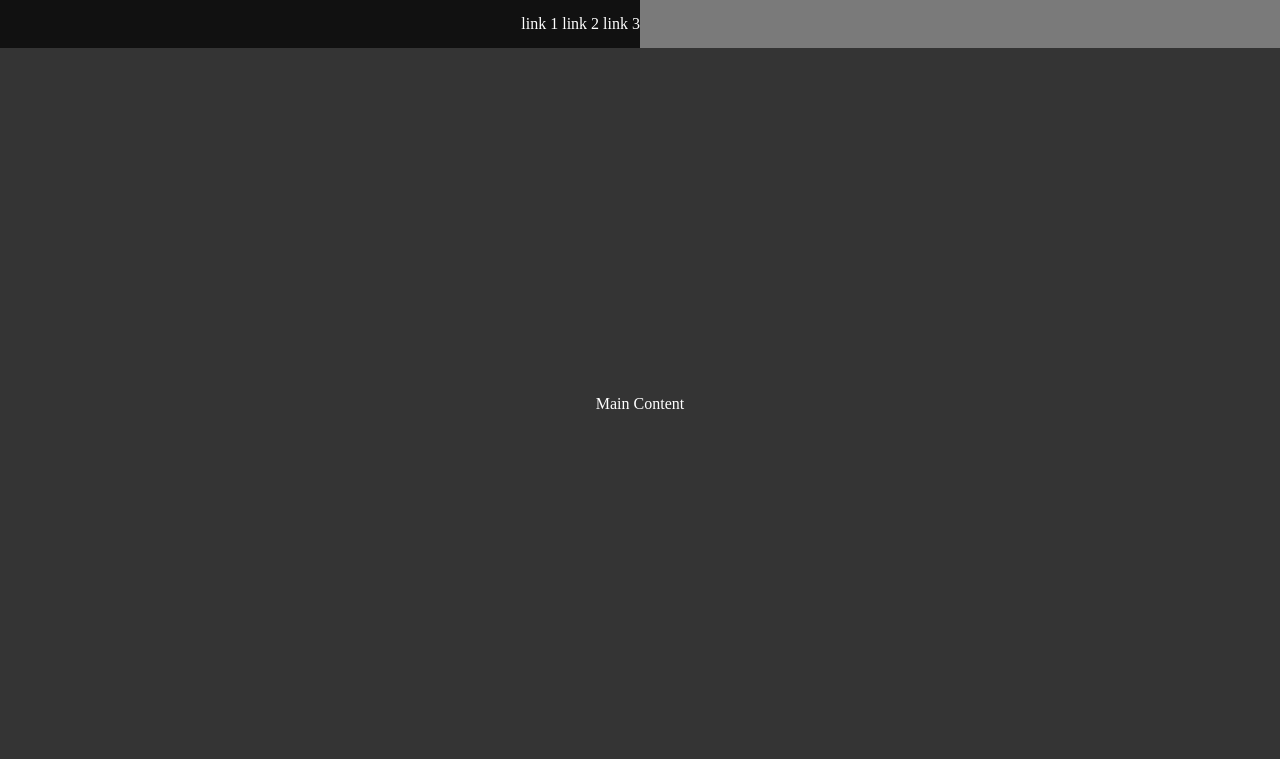
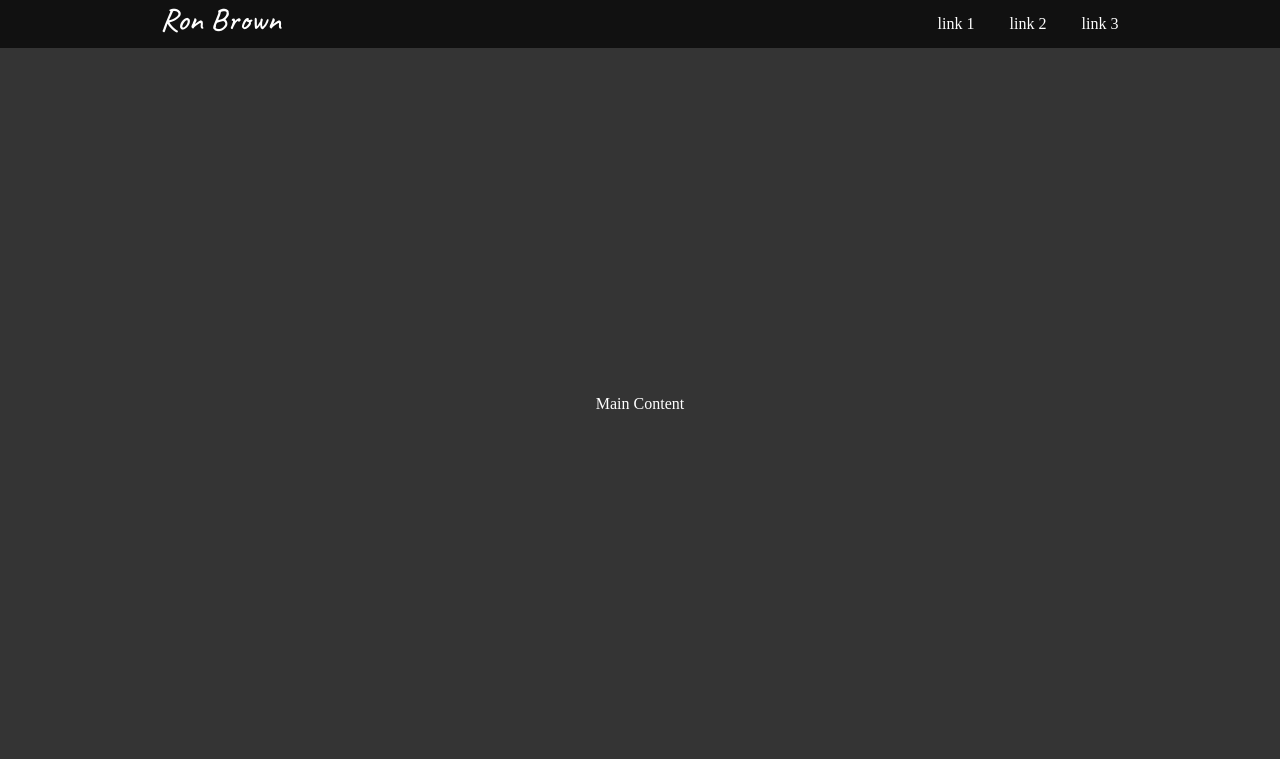
Before and after one commit to rbsysad/portfolio, a PHP site: page / in a window 1280 px wide. Shown: the top 759 px of the page. Run offline with PHP 8.4, Linux system fonts and the light colour scheme.

Commit message:
Add logo and link divs

```diff
--- a/index.html
+++ b/index.html
@@ -5,11 +5,19 @@
         <meta http-equiv="X-UA-Compatible" content="IE=edge" />
         <meta name="viewport" content="width=device-width, initial-scale=1.0" />
         <link rel="stylesheet" href="styles/main.css" />
+        <link rel="preconnect" href="https://fonts.googleapis.com" />
+        <link rel="preconnect" href="https://fonts.gstatic.com" crossorigin />
+        <link
+            href="https://fonts.googleapis.com/css2?family=Caveat:wght@500&display=swap"
+            rel="stylesheet"
+        />
         <title>Ron Brown</title>
     </head>
     <body>
         <div id="container">
             <header id="header">
+                <div class="header__div">
+                    <div class="header__logo-div">Ron Brown</div>
                     <div class="header__link-div">
                         <ul>
                             <li>link 1</li>
@@ -17,6 +25,7 @@
                             <li>link 3</li>
                         </ul>
                     </div>
+                </div>
             </header>
             <main id="mainContent">Main Content</main>
             <footer id="footer">Footer</footer>
--- a/styles/main.css
+++ b/styles/main.css
@@ -21,19 +21,41 @@ body {
     display: flex;
     justify-content: center;
     align-items: center;
+    background: #111111;
 }
 
 #header {
     display: flex;
-  width: 50vw;
-  justify-content: flex-end;
+    justify-content: center;
     height: var(--header);
-  background: #111111;
+}
+
+.header__div {
+    display: inline-flex;
+    width: 80%;
+    justify-content: space-between;
+}
+
+.header__logo-div {
+    font-family: 'Caveat', cursive;
+    font-size: 2em;
+    padding-left: 1em;
 }
 
 .header__link-div {
+    display: flex;
+    width: 30vw;
+    min-width: 16em;
+    max-width: 16em;
+    padding-right: 1em;
+}
+
+ul {
     display: inline-flex;
     justify-content: space-around;
+    width: 100%;
+    list-style: none;
+    overflow: hidden;
 }
 
 #mainContent {
@@ -47,11 +69,3 @@ body {
     height: var(--footer);
     background: #232323;
 }
-
-ul {
-  list-style: none;
-}
-
-li {
-  display: inline-block;
-}
```
Lines whose indentation alone changed are shown as unchanged.
